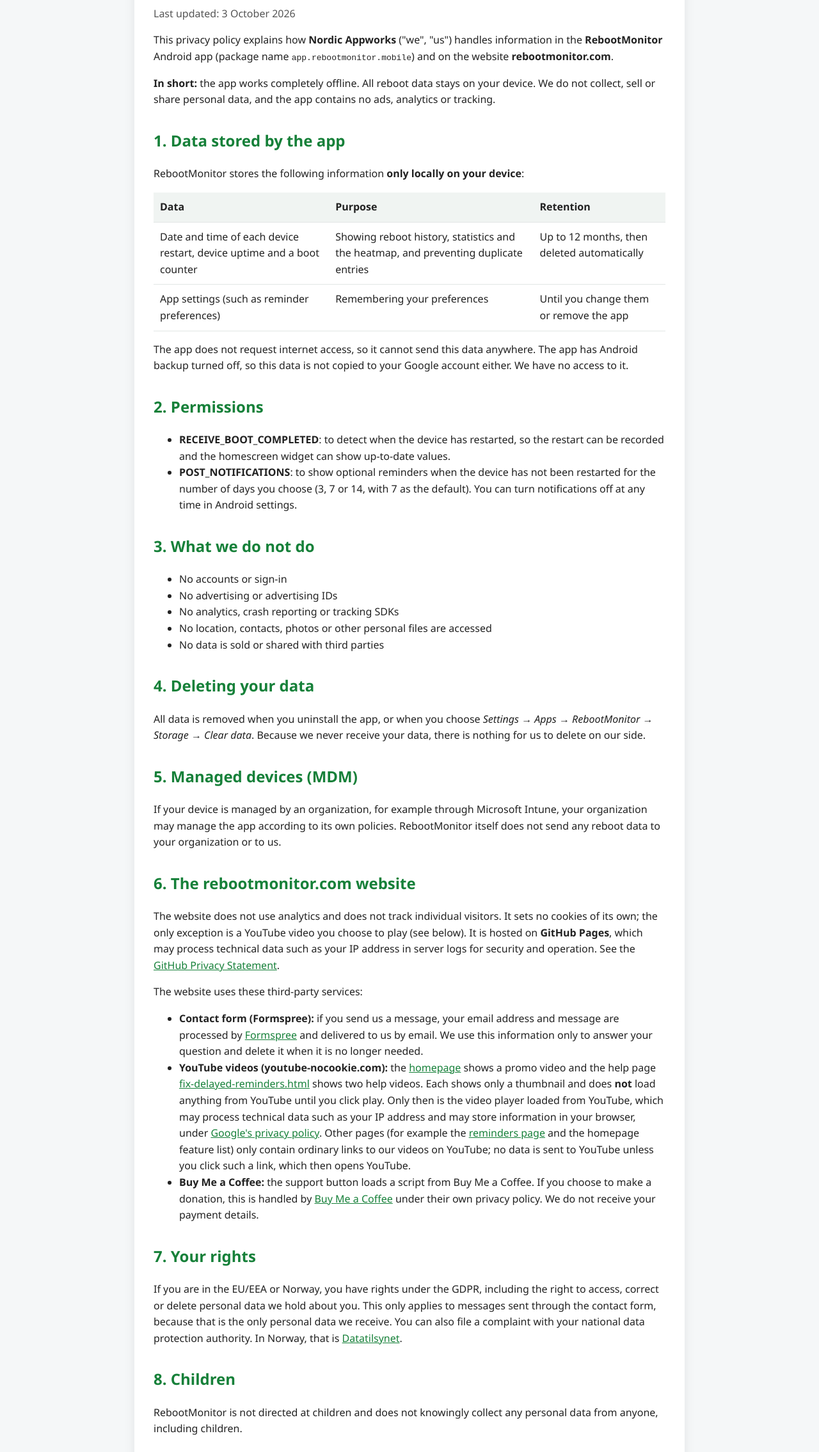
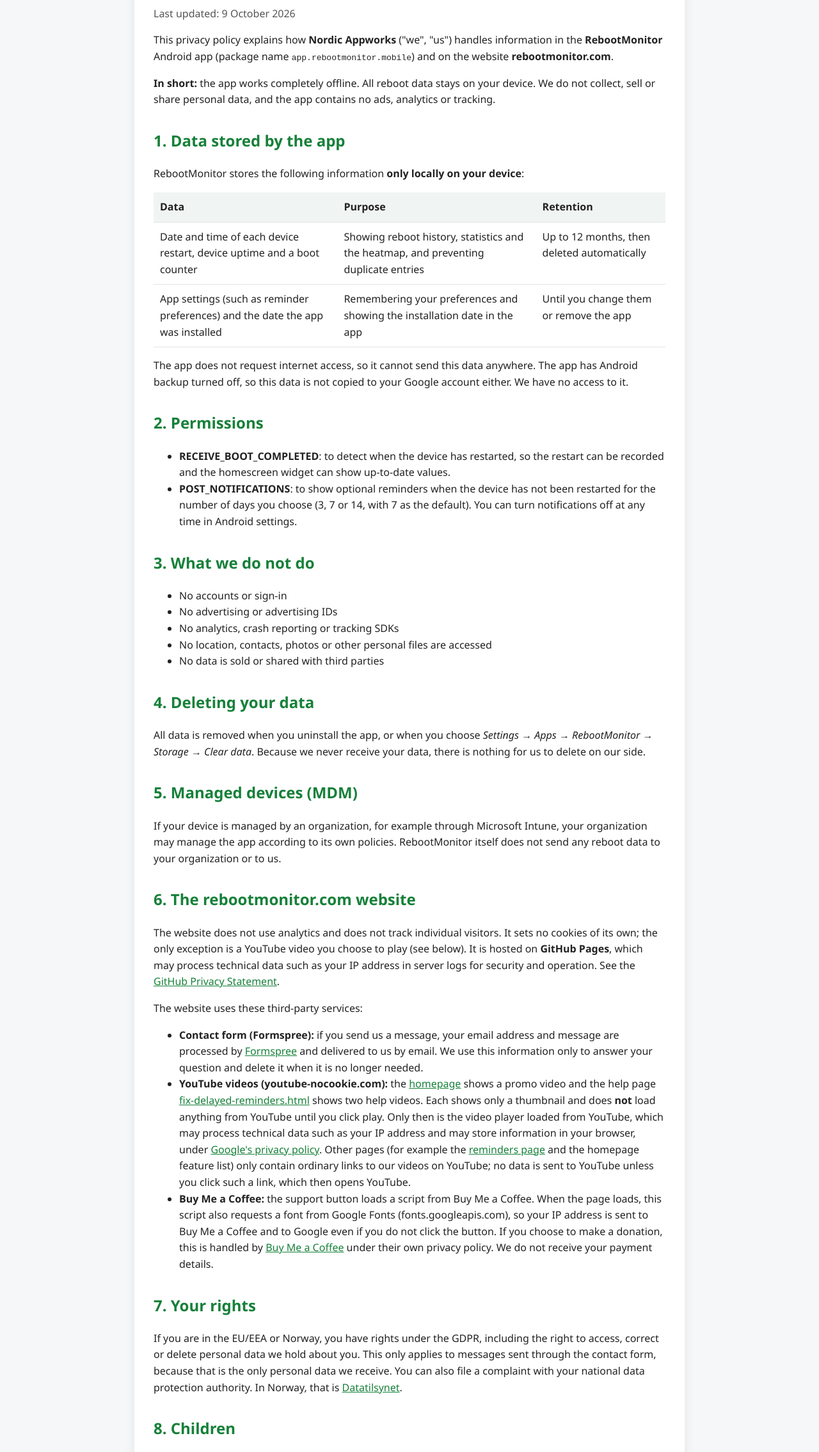
Before and after one commit to vanderlindenno/RebootMonitor, a plain HTML site: page privacy.html in a window 1280 px wide. Shown: the part 189-2459 px from the top of the page at 64% size. Drawn offline with Linux system fonts and the light colour scheme.

Commit message:
Privacy and About: more complete privacy text, more careful claims
- Privacy: update date, mention the stored installation date, and disclose that the
  Buy Me a Coffee script requests a font from Google Fonts on page load
- About: soften four statements about the effect of restarting and about fleet-wide benefits

```diff
--- a/privacy.html
+++ b/privacy.html
@@ -19,7 +19,7 @@
 <main class="container">
 <article class="card">
 <h1>Privacy Policy</h1>
-<p class="updated">Last updated: 3 October 2026</p>
+<p class="updated">Last updated: 9 October 2026</p>
 
 <p>This privacy policy explains how <b>Nordic Appworks</b> ("we", "us") handles information in the <b>RebootMonitor</b> Android app (package name <code>app.rebootmonitor.mobile</code>) and on the website <b>rebootmonitor.com</b>.</p>
 <p><b>In short:</b> the app works completely offline. All reboot data stays on your device. We do not collect, sell or share personal data, and the app contains no ads, analytics or tracking.</p>
@@ -29,7 +29,7 @@
 <table>
 <tr><th>Data</th><th>Purpose</th><th>Retention</th></tr>
 <tr><td>Date and time of each device restart, device uptime and a boot counter</td><td>Showing reboot history, statistics and the heatmap, and preventing duplicate entries</td><td>Up to 12 months, then deleted automatically</td></tr>
-<tr><td>App settings (such as reminder preferences)</td><td>Remembering your preferences</td><td>Until you change them or remove the app</td></tr>
+<tr><td>App settings (such as reminder preferences) and the date the app was installed</td><td>Remembering your preferences and showing the installation date in the app</td><td>Until you change them or remove the app</td></tr>
 </table>
 <p>The app does not request internet access, so it cannot send this data anywhere. The app has Android backup turned off, so this data is not copied to your Google account either. We have no access to it.</p>
 
@@ -60,7 +60,7 @@
 <ul>
 <li><b>Contact form (Formspree):</b> if you send us a message, your email address and message are processed by <a href="https://formspree.io/legal/privacy-policy" rel="noopener">Formspree</a> and delivered to us by email. We use this information only to answer your question and delete it when it is no longer needed.</li>
 <li><b>YouTube videos (youtube-nocookie.com):</b> the <a href="https://rebootmonitor.com/">homepage</a> shows a promo video and the help page <a href="https://rebootmonitor.com/fix-delayed-reminders.html">fix-delayed-reminders.html</a> shows two help videos. Each shows only a thumbnail and does <b>not</b> load anything from YouTube until you click play. Only then is the video player loaded from YouTube, which may process technical data such as your IP address and may store information in your browser, under <a href="https://policies.google.com/privacy" rel="noopener">Google's privacy policy</a>. Other pages (for example the <a href="https://rebootmonitor.com/android-reboot-notification.html">reminders page</a> and the homepage feature list) only contain ordinary links to our videos on YouTube; no data is sent to YouTube unless you click such a link, which then opens YouTube.</li>
-<li><b>Buy Me a Coffee:</b> the support button loads a script from Buy Me a Coffee. If you choose to make a donation, this is handled by <a href="https://www.buymeacoffee.com/privacy-policy" rel="noopener">Buy Me a Coffee</a> under their own privacy policy. We do not receive your payment details.</li>
+<li><b>Buy Me a Coffee:</b> the support button loads a script from Buy Me a Coffee. When the page loads, this script also requests a font from Google Fonts (fonts.googleapis.com), so your IP address is sent to Buy Me a Coffee and to Google even if you do not click the button. If you choose to make a donation, this is handled by <a href="https://www.buymeacoffee.com/privacy-policy" rel="noopener">Buy Me a Coffee</a> under their own privacy policy. We do not receive your payment details.</li>
 </ul>
 
 <h2>7. Your rights</h2>
```
Also changed, not shown: about.html (+4 -4 lines).
